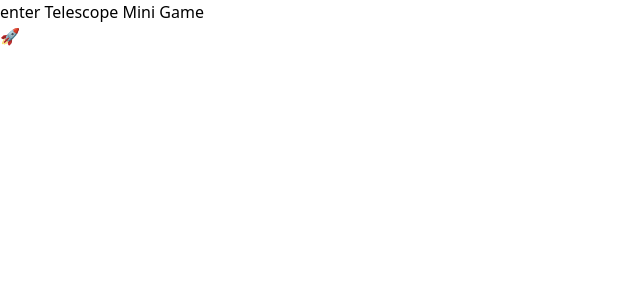
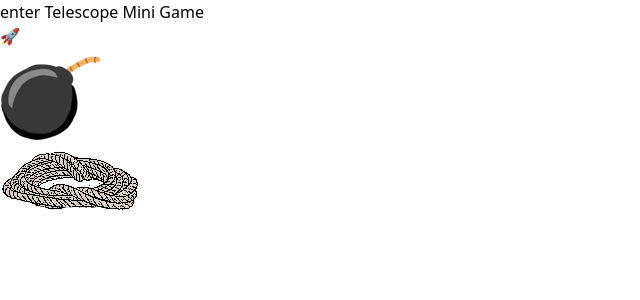
Before and after one commit to WeiTanZzz/invevo-game-jam, a React (Vite) app: page / in a window 1280 px wide. Shown: the top 300 px of the page, without its empty margins (0-640 px from the left). Built offline with nearby package versions, Linux system fonts and the light colour scheme.

Commit message:
Dragging

```diff
--- a/package.json
+++ b/package.json
@@ -11,6 +11,7 @@
     },
     "dependencies": {
         "clsx": "^2.1.1",
+        "@dnd-kit/core": "^6.1.0",
         "react": "^18.3.1",
         "react-dom": "^18.3.1",
         "tailwind-merge": "^2.5.4"
--- a/src/App.tsx
+++ b/src/App.tsx
@@ -1,16 +1,31 @@
+import { DndContext, DragOverlay, DragStartEvent } from "@dnd-kit/core"
 import { useState } from "react"
 import { TelescopeMiniGame } from "./TelescopeMiniGame"
 import { useAudio } from "./audio/AudioProvider.tsx"
 import { GameStateProvider } from "./game-state"
-import { Map } from "./map/map.tsx"
+import { Item } from "./inventory/item.tsx"
+import { PlayerInventory } from "./inventory/player-inventory.tsx"
+import { Grid } from "./map/grid.tsx"
+import { DraggedItem } from "./types/dragged-item.ts"
 
 function App() {
     const audioManager = useAudio()
     const [inTelescopeMiniGame, setInTelescopeMiniGame] = useState(false)
 
+    const [draggedItem, setDraggedItem] = useState<DraggedItem>()
+
+    const onDragStart = (event: DragStartEvent) => {
+        const data = event.active.data.current
+        if (data !== undefined) {
+            setDraggedItem(data as DraggedItem)
+        }
+    }
+
     return (
         <GameStateProvider>
-            <>
+            <DndContext onDragStart={onDragStart} onDragEnd={() => setDraggedItem(undefined)}>
+                <DragOverlay>{draggedItem && <Item item={draggedItem.type} />}</DragOverlay>
+
                 <button
                     className="bg-blue-500 hover:bg-blue-700 text-white font-bold py-2 px-4 rounded-full"
                     onClick={() => {
@@ -25,8 +40,15 @@ function App() {
                 >
                     {inTelescopeMiniGame ? "exit telescop mini game" : "enter Telescope Mini Game "}
                 </button>
-                {inTelescopeMiniGame ? <TelescopeMiniGame /> : <Map />}
-            </>
+                {inTelescopeMiniGame ? (
+                    <TelescopeMiniGame />
+                ) : (
+                    <>
+                        <Grid />
+                        <PlayerInventory />
+                    </>
+                )}
+            </DndContext>
         </GameStateProvider>
     )
 }
--- a/src/game-state.tsx
+++ b/src/game-state.tsx
@@ -1,6 +1,8 @@
 import { createContext, ReactNode, useContext, useState } from "react"
+import { DraggedItem } from "./types/dragged-item"
 
 type GameState = {
+    draggedItem: { get: DraggedItem | undefined; set: (item: DraggedItem | undefined) => void }
     grid: {
         x: { get: number; set: (x: number) => void }
         y: { get: number; set: (y: number) => void }
@@ -16,15 +18,21 @@ export const useGameState = () => {
     return context
 }
 export const GameStateProvider = ({ children }: { children: ReactNode }) => {
+    const [draggedItem, setDraggedItem] = useState<DraggedItem>()
     const [x, setX] = useState(1)
     const [y, setY] = useState(1)
     const reset = () => {
         setX(defaultGameState.grid.x)
         setY(defaultGameState.grid.y)
+        setDraggedItem(undefined)
     }
 
     return (
-        <GameStateContext.Provider value={{ grid: { x: { get: x, set: setX }, y: { get: y, set: setY } }, reset: reset }}>{children}</GameStateContext.Provider>
+        <GameStateContext.Provider
+            value={{ draggedItem: { get: draggedItem, set: setDraggedItem }, grid: { x: { get: x, set: setX }, y: { get: y, set: setY } }, reset: reset }}
+        >
+            {children}
+        </GameStateContext.Provider>
     )
 }
 
--- /dev/null
+++ b/src/inventory/item.tsx
@@ -0,0 +1,20 @@
+import { useDraggable } from "@dnd-kit/core"
+import { ItemType } from "../types/item-type"
+
+export const Item = ({ item }: { item: ItemType | undefined }) => {
+    const { attributes, listeners, setNodeRef } = useDraggable({
+        id: item + ":" + "player-inventory",
+        data: {
+            type: item,
+            source: "player-inventory"
+        }
+    })
+
+    return (
+        <div ref={setNodeRef} {...listeners} {...attributes} className="size-20 p-1">
+            {item && <img className="w-full h-full" src={`./items/${getImageName(item)}.png`} alt={item} />}
+        </div>
+    )
+}
+
+const getImageName = (item: string) => item.replace(" ", "-").toLowerCase()
--- /dev/null
+++ b/src/inventory/player-inventory.tsx
@@ -0,0 +1,26 @@
+import { useState } from "react"
+import { ItemType } from "../types/item-type"
+import { Item } from "./item"
+
+export const PlayerInventory = () => {
+    const [inventory, setInventory] = useState<{ item: ItemType; position: number }[]>([
+        { item: "Cannon Ball", position: 0 },
+        { item: "Rope", position: 4 }
+    ])
+
+    return (
+        <div
+            className="grid gap-4"
+            style={{
+                gridTemplateRows: `repeat(4, 80px)`,
+                gridTemplateColumns: `repeat(2, 80px)`
+            }}
+        >
+            {[...Array(8)].map((_, i) => (
+                <div key={i} className="bg-orange-300">
+                    <Item item={inventory.find(s => s.position === i)?.item} />
+                </div>
+            ))}
+        </div>
+    )
+}
--- /dev/null
+++ b/src/types/dragged-item.ts
@@ -0,0 +1,6 @@
+import { ItemType } from "./item-type"
+
+export type DraggedItem = {
+    type: ItemType
+    source: string
+}
--- /dev/null
+++ b/src/types/item-type.ts
@@ -0,0 +1 @@
+export type ItemType = "Cannon Ball" | "Rope"
```
Also changed, not shown: src/inventory/inventory.tsx (deleted, +0 -33 lines), public/items/cannon-ball.png (renamed from public/cannon-ball.png), public/items/rope.png (renamed from public/rope.png).
